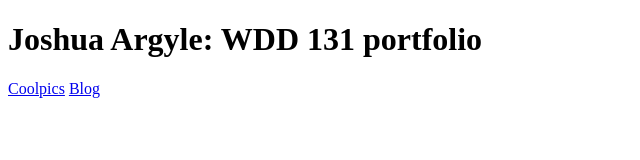
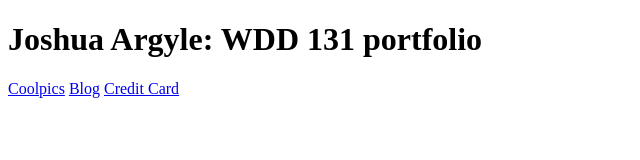
Before and after one commit to Joshua-Argyle/wdd131, a plain HTML site: page index.html in a window 1280 px wide. Shown: the full height of the page, 0-640 px from the left. Drawn offline with Linux system fonts and the light colour scheme.

Commit message:
Edited index page to include credit card

```diff
--- a/index.html
+++ b/index.html
@@ -15,7 +15,7 @@
     <main>
         <a href="coolpics/index.html">Coolpics</a>
         <a href="blog/index.html">Blog</a>
-        <a href="form/credit card/credit-card.html"></a>
+        <a href="form/credit card/credit-card.html">Credit Card</a>
     </main>
     <footer>
 
```
